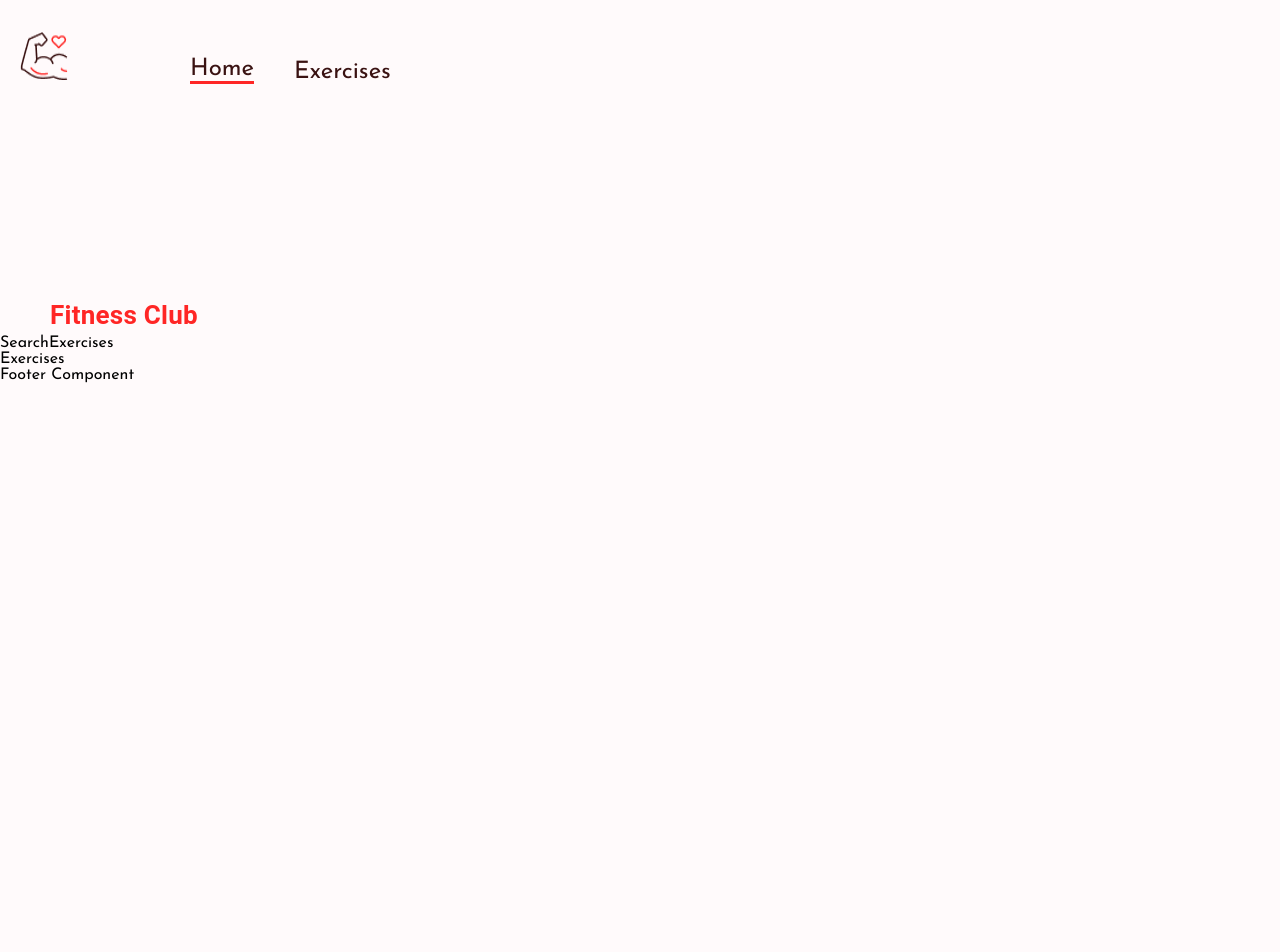
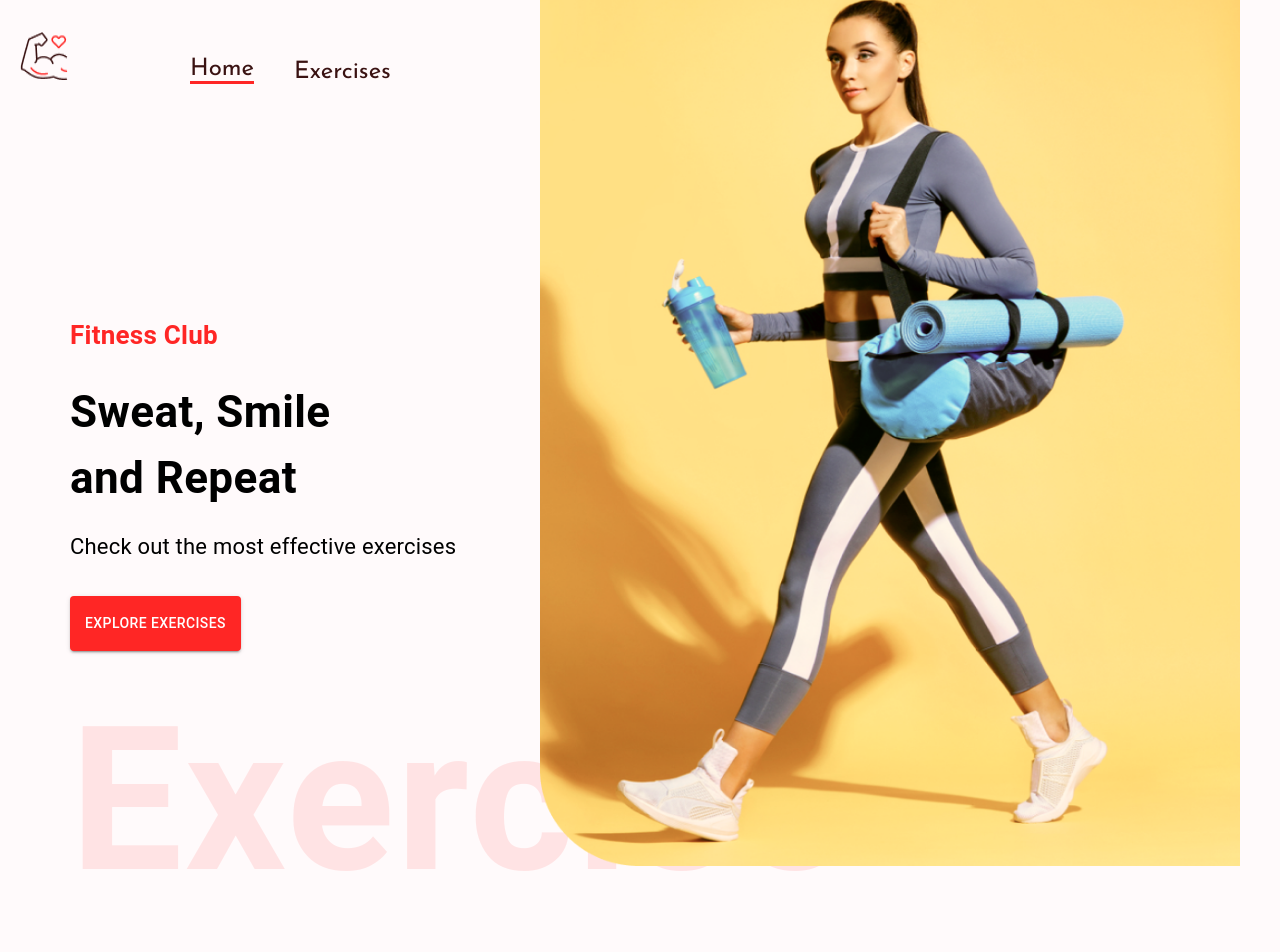
Before and after one commit to Gaurav-Barde/Fitness-Exercise-App, a React (Create React App) app: page / in a window 1280 px wide. Shown: the top 952 px of the page. Before the commit the page ends 800 px from the top, so only its background shows below. Built offline with nearby package versions, Linux system fonts and the light colour scheme.

Commit message:
Added Typography, button and banner image

```diff
--- a/src/components/HeroBanner.js
+++ b/src/components/HeroBanner.js
@@ -1,12 +1,46 @@
 import React from "react";
-import { Box, Stack, Typography } from "@mui/material";
+import { Box, Button, Stack, Typography } from "@mui/material";
+import HeroBannerImage from "../assets/images/banner.png";
 
 const HeroBanner = () => {
   return (
-    <Box sx={{ mt: { lg: "212px", xs: "70px" }, ml: { sm: "50px" } }}>
-      <Typography color="#FF2625" fontWeight="600" fontSize="26px">
+    <Box
+      sx={{ mt: { lg: "212px", xs: "70px" }, ml: { sm: "50px" } }}
+      position="relative"
+      p="20px"
+    >
+      <Typography color="#FF2625" fontWeight={600} fontSize="26px">
         Fitness Club
       </Typography>
+      <Typography
+        fontWeight={700}
+        mt={3}
+        mb={2.3}
+        sx={{ fontSize: { lg: "44px", xs: "40px" } }}
+      >
+        Sweat, Smile <br /> and Repeat
+      </Typography>
+      <Typography fontSize="22px" lineHeight="35px" mb={4}>
+        Check out the most effective exercises
+      </Typography>
+
+      <Button
+        variant="contained"
+        color="error"
+        href="#exercises"
+        sx={{ backgroundColor: "#FF2625", padding: "15px" }}
+      >
+        Explore Exercises
+      </Button>
+      <Typography
+        fontWeight="600"
+        color="#FF2625"
+        fontSize="200px"
+        sx={{ opacity: "0.1", display: { lg: "block", xs: "none" } }}
+      >
+        Exercise
+      </Typography>
+      <img src={HeroBannerImage} alt="banner" className="hero-banner-img" />
     </Box>
   );
 };
```
